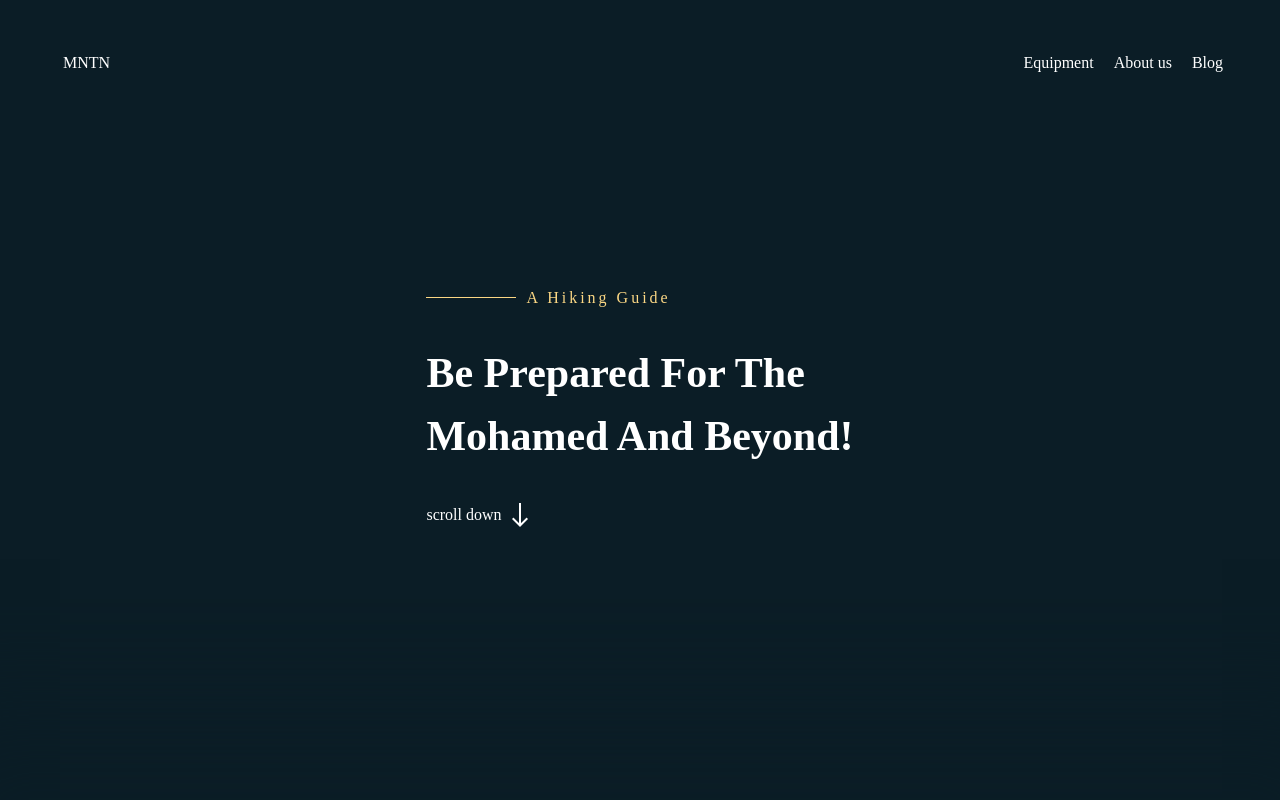
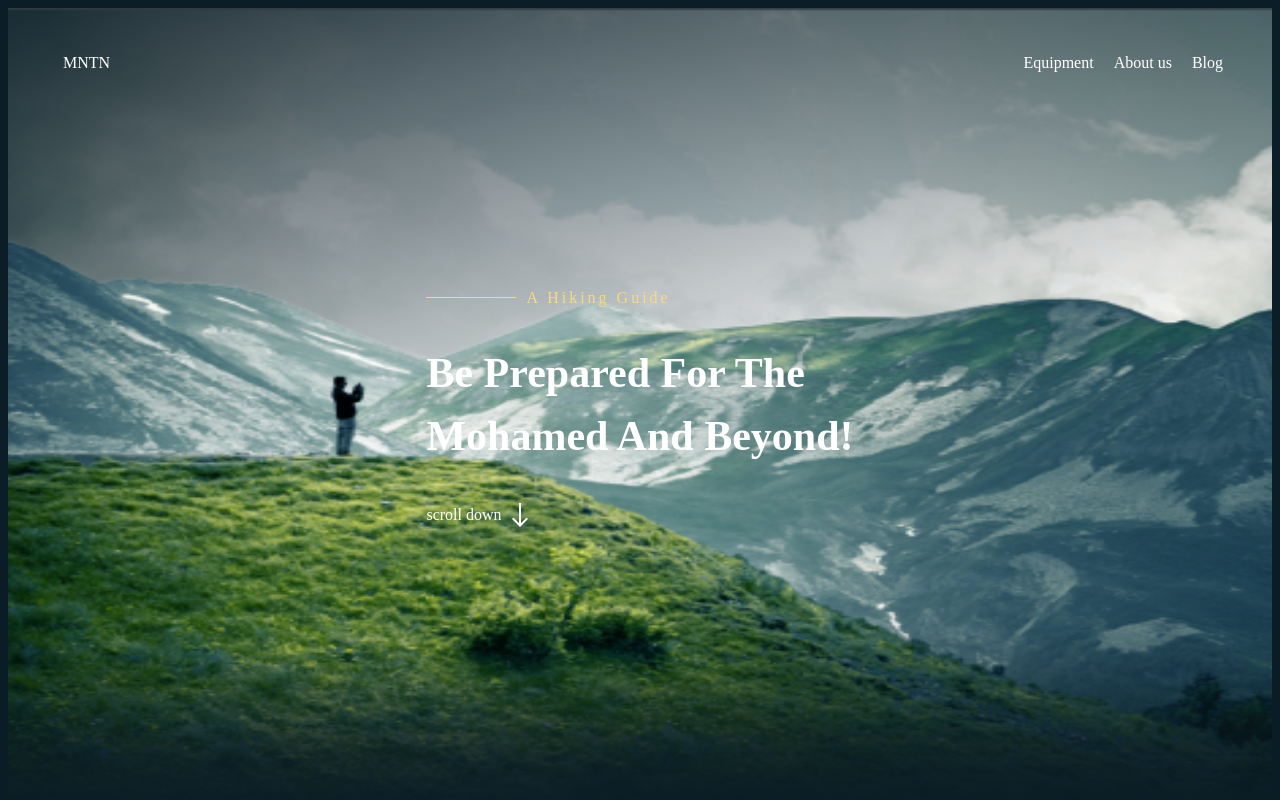
Before and after one commit to hagarsaeed25/MNTN, a plain HTML site: page index.html in a window 1280 px wide. Shown: the top 800 px of the page. Drawn offline with Linux system fonts and the light colour scheme; the site is published under a folder, as on GitHub Pages, so addresses that start at the root find nothing.

Commit message:
Add: Hero Image

```diff
--- a/assets/styles/main.css
+++ b/assets/styles/main.css
@@ -122,7 +122,7 @@ header .container nav input {
 }
 .hero {
   height: 100vh;
-  background-image: url(/assets/images/hero.webp);
+  background-image: url(../images/hero.webp);
   background-size: 100% 100%;
 }
 .hero .container {
```
